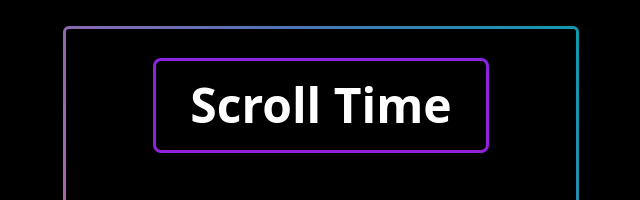
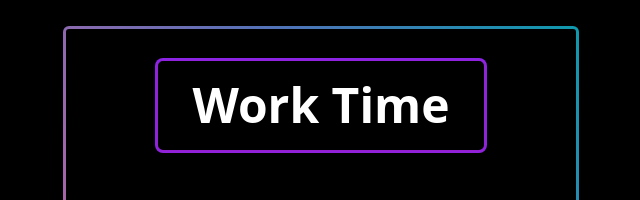
Before and after one commit to smallnumbers0/studydoro, a React (Vite) app: page / in a window 1280 px wide. Shown: the part 164-364 px from the top of the page, without its empty margins (319-959 px from the left). Built offline with nearby package versions, Linux system fonts and the light colour scheme.

Commit message:
fix to show work time first instead of scroll time

```diff
--- a/src/App.jsx
+++ b/src/App.jsx
@@ -16,7 +16,7 @@ function App() {
   const [isRunning, setIsRunning] = useState(false);
 
   function handleToggle() {
-    setIsRunning(!isRunning);
+    setIsRunning(isRunning);
   }
 
   function addStudyTimeToStorage(studiedMinutes) {
--- a/src/components/Timer/Timer.jsx
+++ b/src/components/Timer/Timer.jsx
@@ -1,10 +1,10 @@
 import "./Timer.css";
 
-function Timer({ time, isStudyTime }) {
+function Timer({ time, isWorkTime }) {
   return (
     <div className="timer-container">
       <h1 className="timer-label">
-        {isStudyTime ? "Work Time" : "Scroll Time"}
+        {isWorkTime ? "Work Time" : "Scroll Time"}
       </h1>
       <h2 className="timer">
         {String(time.mins).padStart(2, "0")}:{String(time.secs).padStart(2, "0")}
```
